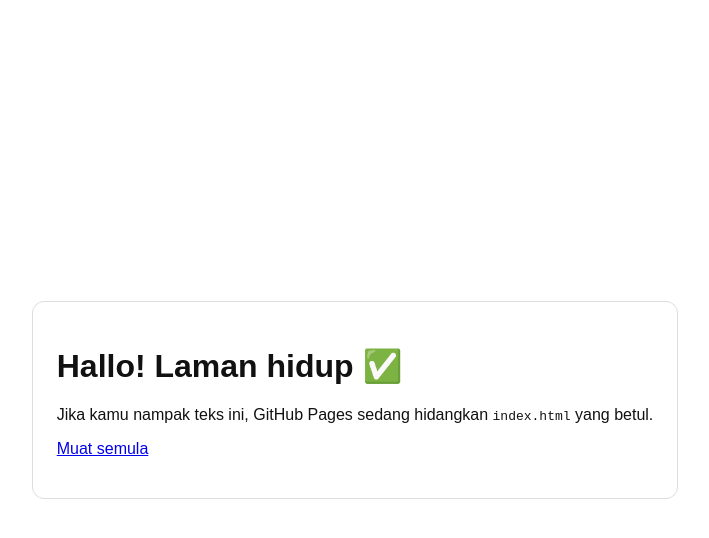
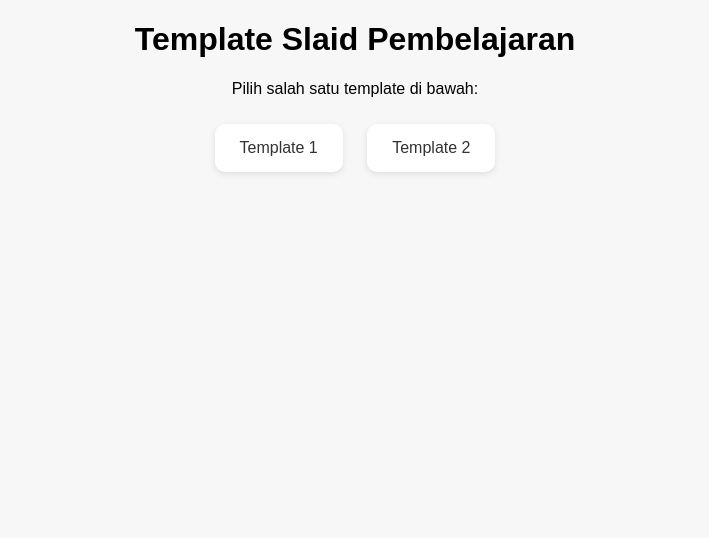
Before and after one commit to luqmantakwa-p2p/template, a plain HTML site: page index.html in a window 1280 px wide. Shown: the whole page, without its empty margins (285-994 px from the left). Drawn offline with Linux system fonts and the light colour scheme.

Commit message:
Update index.html

```diff
--- a/index.html
+++ b/index.html
@@ -1,22 +1,32 @@
 <!DOCTYPE html>
 <html lang="ms">
 <head>
-  <meta charset="utf-8" />
-  <meta name="viewport" content="width=device-width, initial-scale=1" />
-  <title>Ujian Laman</title>
+  <meta charset="UTF-8" />
+  <meta name="viewport" content="width=device-width, initial-scale=1.0" />
+  <title>Template Slaid Pembelajaran</title>
   <style>
-    html, body { margin: 0; padding: 0; background: #ffffff; color: #111; font-family: Arial, sans-serif; }
-    .wrap { min-height: 100vh; display: grid; place-items: center; }
-    .card { padding: 24px; border: 1px solid #ddd; border-radius: 12px; }
+    body { font-family: Arial, sans-serif; text-align: center; background: #f7f7f7; }
+    a.template-link {
+      display: inline-block;
+      background: white;
+      margin: 10px;
+      padding: 15px 25px;
+      border-radius: 10px;
+      box-shadow: 0 2px 6px rgba(0,0,0,0.1);
+      text-decoration: none;
+      color: #333;
+      transition: all 0.2s;
+    }
+    a.template-link:hover { background: #e0f0ff; }
   </style>
 </head>
 <body>
-  <div class="wrap">
-    <div class="card">
-      <h1>Hallo! Laman hidup ✅</h1>
-      <p>Jika kamu nampak teks ini, GitHub Pages sedang hidangkan <code>index.html</code> yang betul.</p>
-      <p><a href="./">Muat semula</a></p>
-    </div>
-  </div>
+  <h1>Template Slaid Pembelajaran</h1>
+  <p>Pilih salah satu template di bawah:</p>
+
+  <!-- Gantikan URL ini dengan link Google Slides kamu -->
+  <a class="template-link" href="https://docs.google.com/presentation/d/18TYrCpd2AFzlyjKCBjBLgIJ_7vwI2oFlD1tRLEG_wVg/edit?usp=sharing" target="_blank">Template 1</a>
+  <a class="template-link" href="https://docs.google.com/presentation/d/1VF12hieDmMtdRfRZ9oIjzjNVX5WvEMuz_XA6jPV0_gY/edit?usp=sharing" target="_blank">Template 2</a>
+
 </body>
 </html>
```
